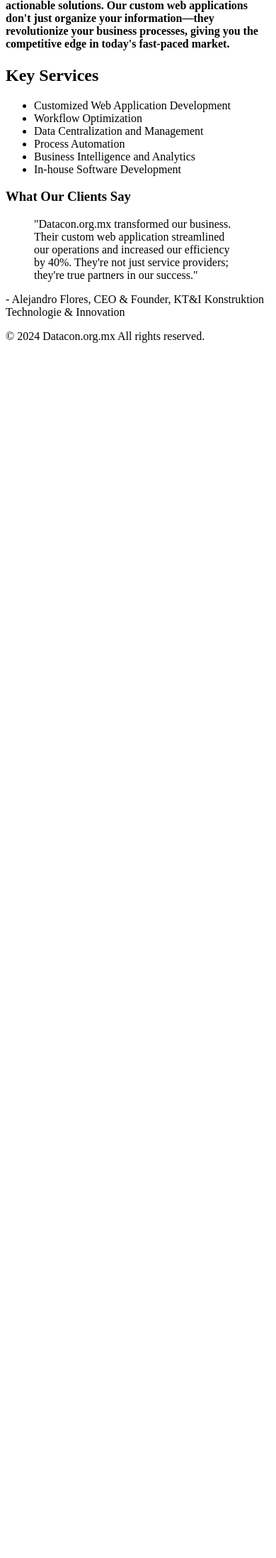
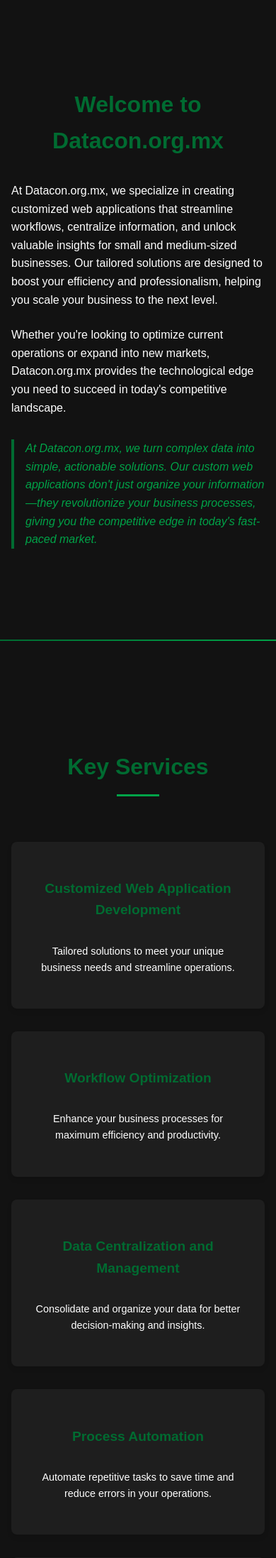
Before and after one commit to MagicKrazik/Datacon.org.mx-website, a Django app: page / in a window 390 px wide. Shown: the part 768-2963 px from the top of the page at 71% size. Before the commit the page ends 1251 px from the top, so only its background shows below. Run offline with Django 5.2, Linux system fonts and the light colour scheme.

Commit message:
Updated website format, django fully functional

```diff
--- /dev/null
+++ b/website/static/css/base.css
@@ -0,0 +1,222 @@
+/* Base styles */
+:root {
+    --main-color: #006B31;
+    --bg-color: #121212;
+    --text-color: #ffffff;
+    --secondary-color: #1e1e1e;
+    --accent-color: #00a348;
+}
+
+body {
+    font-family: 'Arial', sans-serif;
+    background-color: var(--bg-color);
+    color: var(--text-color);
+    margin: 0;
+    padding: 0;
+    line-height: 1.6;
+}
+
+/* Navbar styles */
+.navbar {
+    background: var(--secondary-color);
+    position: sticky;
+    top: 0;
+    z-index: 999;
+    width: 100%;
+}
+
+.navbar-container {
+    display: flex;
+    justify-content: space-between;
+    align-items: center;
+    padding: 0 20px;
+    max-width: 1300px;
+    margin: 0 auto;
+    height: 70px;
+}
+
+.navbar-logo {
+    color: var(--text-color);
+    text-decoration: none;
+    font-size: 1.7rem;
+}
+
+.navbar-logo .highlight {
+    color: var(--main-color);
+}
+
+.navbar-menu {
+    display: flex;
+    align-items: center;
+    list-style: none;
+    margin: 0;
+    padding: 0;
+}
+
+.navbar-link, .navbar-btn {
+    color: var(--text-color);
+    text-decoration: none;
+    padding: 0 15px;
+    height: 100%;
+    display: flex;
+    align-items: center;
+    transition: all 0.3s ease;
+    cursor: pointer;
+    border: none;
+    background: none;
+    font-size: 1rem;
+}
+
+.navbar-btn {
+    background: var(--main-color);
+    border-radius: 4px;
+    padding: 8px 15px;
+    margin-left: 15px;
+}
+
+.navbar-link:hover, .navbar-btn:hover {
+    color: var(--accent-color);
+}
+
+.navbar-dropdown {
+    position: relative;
+}
+
+.dropdown-menu {
+    display: none;
+    position: absolute;
+    top: 100%;
+    left: 0;
+    background-color: var(--secondary-color);
+    min-width: 160px;
+    box-shadow: 0px 8px 16px 0px rgba(0,0,0,0.2);
+    z-index: 1;
+}
+
+.dropdown-menu a {
+    color: var(--text-color);
+    padding: 12px 16px;
+    text-decoration: none;
+    display: block;
+}
+
+.dropdown-menu a:hover {
+    background-color: var(--main-color);
+}
+
+.navbar-toggle {
+    display: none;
+}
+
+/* Desktop styles */
+@media screen and (min-width: 961px) {
+    .navbar-dropdown:hover .dropdown-menu {
+        display: block;
+    }
+}
+
+/* Mobile styles */
+@media screen and (max-width: 960px) {
+    .navbar-container {
+        flex-wrap: wrap;
+        justify-content: center;
+        padding: 10px;
+    }
+
+    .navbar-logo {
+        flex-basis: 100%;
+        text-align: center;
+        margin-bottom: 10px;
+    }
+
+    .navbar-menu {
+        display: none;
+        flex-direction: column;
+        width: 100%;
+        background: var(--secondary-color);
+        position: absolute;
+        top: 90px;
+        left: 0;
+        padding: 20px 0;
+    }
+
+    .navbar-menu.active {
+        display: flex;
+    }
+
+    .navbar-link, .navbar-btn {
+        width: 100%;
+        padding: 15px;
+        justify-content: center;
+        text-align: center;
+    }
+
+    .navbar-btn {
+        margin: 15px 0;
+    }
+
+    .navbar-toggle {
+        display: flex;
+        flex-direction: column;
+        justify-content: space-around;
+        width: 30px;
+        height: 21px;
+        background: transparent;
+        border: none;
+        cursor: pointer;
+        padding: 0;
+        position: absolute;
+        right: 20px;
+        top: 25px;
+    }
+
+    .navbar-toggle .bar {
+        width: 30px;
+        height: 3px;
+        background: var(--text-color);
+        transition: all 0.3s linear;
+    }
+
+    .navbar-toggle.active .bar:nth-child(1) {
+        transform: rotate(-45deg) translate(-5px, 6px);
+    }
+
+    .navbar-toggle.active .bar:nth-child(2) {
+        opacity: 0;
+    }
+
+    .navbar-toggle.active .bar:nth-child(3) {
+        transform: rotate(45deg) translate(-5px, -6px);
+    }
+
+    .dropdown-menu {
+        position: static;
+        display: none;
+        width: 100%;
+        background-color: var(--bg-color);
+        box-shadow: none;
+    }
+
+    .navbar-dropdown.active .dropdown-menu {
+        display: block;
+    }
+
+    .navbar-dropdown > .navbar-link::after {
+        content: '\25BC';
+        font-size: 0.8em;
+        margin-left: 5px;
+    }
+
+    .navbar-dropdown.active > .navbar-link::after {
+        content: '\25B2';
+    }
+}
+
+/* Footer styles */
+footer {
+    background-color: var(--secondary-color);
+    color: var(--text-color);
+    text-align: center;
+    padding: 1rem;
+    margin-top: 2rem;
+}
--- /dev/null
+++ b/website/static/css/home.css
@@ -0,0 +1,328 @@
+/* Home page styles */
+:root {
+  --main-color: #006B31;
+  --bg-color: #121212;
+  --text-color: #ffffff;
+  --secondary-color: #1e1e1e;
+  --accent-color: #00a348;
+}
+
+.container-home {
+  max-width: 1200px;
+  margin: 0 auto;
+  padding: 2rem 1rem;
+}
+
+#showcase-home {
+  position: relative;
+  background-image: url('/static/images/test_9.jpg'); /* Replace with your actual image path */
+  background-size: cover;
+  background-position: center;
+  color: var(--text-color);
+  text-align: center;
+  padding: 8rem 1rem;
+  overflow: hidden;
+}
+
+.showcase-overlay {
+  position: absolute;
+  top: 0;
+  left: 0;
+  width: 100%;
+  height: 100%;
+  background-color: rgba(0, 0, 0, 0.5);
+  z-index: 1;
+}
+
+#showcase-home .container-home {
+  position: relative;
+  z-index: 2;
+}
+
+#showcase-home h1 {
+  font-size: 3rem;
+  margin-bottom: 1rem;
+  text-shadow: 2px 2px 4px rgba(0, 0, 0, 0.5);
+}
+
+#showcase-home h2 {
+  font-size: 1.8rem;
+  margin-bottom: 1.5rem;
+  font-weight: 300;
+}
+
+#showcase-home h3 {
+  font-size: 1.4rem;
+  margin-bottom: 2rem;
+  font-weight: 300;
+}
+
+.cta-button {
+  display: inline-block;
+  background-color: var(--main-color);
+  color: var(--text-color);
+  padding: 1rem 2rem;
+  text-decoration: none;
+  border-radius: 50px;
+  font-weight: bold;
+  transition: all 0.3s ease;
+  text-transform: uppercase;
+  letter-spacing: 1px;
+}
+
+.cta-button:hover {
+  background-color: var(--accent-color);
+  transform: translateY(-3px);
+  box-shadow: 0 4px 8px rgba(0, 0, 0, 0.2);
+}
+
+#main-home {
+  background-color: var(--bg-color);
+  padding: 4rem 0;
+}
+
+#main-home h2 {
+  color: var(--main-color);
+  margin-bottom: 2rem;
+  font-size: 2.5rem;
+  text-align: center;
+}
+
+#main-home p {
+  margin-bottom: 1.5rem;
+  font-size: 1.1rem;
+  line-height: 1.6;
+}
+
+#main-home blockquote {
+  font-style: italic;
+  border-left: 4px solid var(--main-color);
+  padding-left: 1rem;
+  margin: 2rem 0;
+  font-size: 1.2rem;
+  color: var(--accent-color);
+}
+
+/* Key Services Section */
+#key-services {
+  background-color: var(--bg-color);
+  padding: 6rem 0;
+  position: relative;
+}
+
+#key-services::before {
+  content: '';
+  position: absolute;
+  top: 0;
+  left: 0;
+  right: 0;
+  height: 2px;
+  background: linear-gradient(to right, var(--main-color), var(--accent-color));
+}
+
+#key-services h2 {
+  color: var(--main-color);
+  text-align: center;
+  margin-bottom: 3rem;
+  font-size: 2.5rem;
+  position: relative;
+  display: inline-block;
+  padding-bottom: 15px;
+}
+
+#key-services h2::after {
+  content: '';
+  position: absolute;
+  bottom: 0;
+  left: 50%;
+  transform: translateX(-50%);
+  width: 60px;
+  height: 3px;
+  background-color: var(--accent-color);
+}
+
+#key-services ul {
+  list-style-type: none;
+  padding: 0;
+  display: grid;
+  grid-template-columns: repeat(auto-fit, minmax(280px, 1fr));
+  gap: 2rem;
+}
+
+#key-services li {
+  background-color: var(--secondary-color);
+  padding: 2rem;
+  border-radius: 8px;
+  text-align: left;
+  transition: all 0.3s ease;
+  box-shadow: 0 4px 6px rgba(0, 0, 0, 0.1);
+  display: flex;
+  flex-direction: column;
+  justify-content: flex-start;
+  align-items: flex-start;
+}
+
+#key-services li h3 {
+  color: var(--main-color);
+  margin-bottom: 1rem;
+  font-size: 1.3rem;
+}
+
+#key-services li p {
+  color: var(--text-color);
+  font-size: 1rem;
+  line-height: 1.6;
+}
+
+#key-services li:hover {
+  transform: translateY(-5px);
+  box-shadow: 0 6px 12px rgba(0, 0, 0, 0.2);
+}
+
+/* Testimonial Section */
+#testimonial {
+  background-color: var(--secondary-color);
+  padding: 6rem 0;
+  position: relative;
+}
+
+#testimonial::before {
+  content: '';
+  position: absolute;
+  top: 0;
+  left: 0;
+  right: 0;
+  height: 2px;
+  background: linear-gradient(to right, var(--accent-color), var(--main-color));
+}
+
+#testimonial h2 {
+  color: var(--main-color);
+  text-align: center;
+  margin-bottom: 3rem;
+  font-size: 2.5rem;
+  position: relative;
+  display: inline-block;
+  padding-bottom: 15px;
+}
+
+#testimonial h2::after {
+  content: '';
+  position: absolute;
+  bottom: 0;
+  left: 50%;
+  transform: translateX(-50%);
+  width: 60px;
+  height: 3px;
+  background-color: var(--accent-color);
+}
+
+#testimonial blockquote {
+  font-style: italic;
+  font-size: 1.2rem;
+  text-align: center;
+  margin-bottom: 2rem;
+  position: relative;
+  padding: 2rem 3rem;
+  background-color: var(--bg-color);
+  border-radius: 8px;
+  box-shadow: 0 4px 6px rgba(0, 0, 0, 0.1);
+}
+
+#testimonial blockquote::before,
+#testimonial blockquote::after {
+  content: '"';
+  font-size: 4rem;
+  color: var(--main-color);
+  position: absolute;
+  opacity: 0.2;
+  line-height: 1;
+}
+
+#testimonial blockquote::before {
+  top: 10px;
+  left: 10px;
+}
+
+#testimonial blockquote::after {
+  bottom: -20px;
+  right: 10px;
+}
+
+.testimonial-content {
+  position: relative;
+  z-index: 1;
+}
+
+.testimonial-author {
+  text-align: right;
+  font-weight: bold;
+  color: var(--accent-color);
+  font-size: 1.1rem;
+  margin-top: 1rem;
+  padding-right: 2rem;
+}
+
+/* Mobile Styles */
+@media (max-width: 768px) {
+  #showcase-home {
+    padding: 6rem 1rem;
+  }
+
+  #showcase-home h1 {
+    font-size: 2.2rem;
+  }
+
+  #showcase-home h2 {
+    font-size: 1.4rem;
+  }
+
+  #showcase-home h3 {
+    font-size: 1.1rem;
+  }
+
+  .cta-button {
+    padding: 0.8rem 1.5rem;
+    font-size: 0.9rem;
+  }
+
+  #main-home h2,
+  #key-services h2,
+  #testimonial h2 {
+    font-size: 2rem;
+    text-align: center;
+    width: 100%;
+  }
+
+  #main-home p,
+  #main-home blockquote {
+    font-size: 1rem;
+  }
+
+  #key-services ul {
+    grid-template-columns: 1fr;
+  }
+
+  #key-services li {
+    text-align: center;
+    align-items: center;
+  }
+
+  #key-services li h3 {
+    font-size: 1.2rem;
+  }
+
+  #key-services li p {
+    font-size: 0.9rem;
+  }
+
+  #testimonial blockquote {
+    font-size: 1rem;
+    padding: 1.5rem 2rem;
+  }
+
+  .testimonial-author {
+    text-align: center;
+    padding-right: 0;
+  }
+}
--- a/website/templates/base.html
+++ b/website/templates/base.html
@@ -5,70 +5,99 @@
     <meta charset="UTF-8">
     <meta name="viewport" content="width=device-width, initial-scale=1.0">
     <title>{% block title %}Datacon.org.mx{% endblock %}</title>
-    <link rel="stylesheet" href="{% static 'css/style.css' %}">
-    <link rel="stylesheet" href="https://cdnjs.cloudflare.com/ajax/libs/font-awesome/5.15.3/css/all.min.css">
+    <link rel="stylesheet" href="{% static 'css/base.css' %}">
     {% block extra_css %}{% endblock %}
 </head>
 <body>
-    <header>
-        <nav class="navbar">
+    <header class="navbar">
         <div class="navbar-container">
-                <a href="{% url 'home' %}" class="navbar-logo">Datacon<span class="highlight">.org.mx</span></a>
-                <div class="navbar-toggle" id="mobile-menu">
+            <a href="{% url 'home' %}" class="navbar-logo">
+                Datacon<span class="highlight">.org.mx</span>
+            </a>
+
+            <button id="mobile-menu" class="navbar-toggle">
                 <span class="bar"></span>
                 <span class="bar"></span>
                 <span class="bar"></span>
+            </button>
+
+            <nav class="navbar-menu">
+                <a href="{% url 'home' %}" class="navbar-link">Home</a>
+                <a href="{% url 'services' %}" class="navbar-link">Services</a>
+                <a href="{% url 'our_process' %}" class="navbar-link">Our Process</a>
+                <div class="navbar-dropdown">
+                    <a href="#" class="navbar-link dropdown-toggle">More</a>
+                    <div class="dropdown-menu">
+                        <a href="{% url 'client_success_stories' %}">Success Stories</a>
+                        <a href="{% url 'about_us' %}">About Us</a>
+                        <a href="{% url 'faq' %}">FAQ</a>
+                        <a href="{% url 'insights' %}">Insights</a>
+                        <a href="{% url 'solution_comparison' %}">Solution Comparison</a>
                     </div>
-                <ul class="navbar-menu">
-                    <li><a href="{% url 'home' %}" class="navbar-link">Home</a></li>
-                    <li><a href="{% url 'services' %}" class="navbar-link">Services</a></li>
-                    <li><a href="{% url 'our_process' %}" class="navbar-link">Our Process</a></li>
-                    <li class="navbar-dropdown">
-                        <a href="#" class="navbar-link">More <span class="dropdown-arrow">▼</span></a>
-                        <ul class="dropdown-menu">
-                            <li><a href="{% url 'client_success_stories' %}">Success Stories</a></li>
-                            <li><a href="{% url 'about_us' %}">About Us</a></li>
-                            <li><a href="{% url 'faq' %}">FAQ</a></li>
-                            <li><a href="{% url 'insights' %}">Insights</a></li>
-                            <li><a href="{% url 'solution_comparison' %}">Solution Comparison</a></li>
-                        </ul>
-                    </li>
-                    <li><a href="{% url 'contact' %}" class="navbar-link">Contact</a></li>
-                    <li><a href="{% url 'request_quote' %}" class="navbar-btn">Request a Quote</a></li>
+                </div>
+                <a href="{% url 'contact' %}" class="navbar-link">Contact</a>
+                <a href="{% url 'request_quote' %}" class="navbar-btn">Request a Quote</a>
                 {% if user.is_authenticated %}
-                        <li><a href="{% url 'contact_submissions' %}" class="navbar-link">Contact Submissions</a></li>
-                        <li><a href="{% url 'quote_requests' %}" class="navbar-link">Quote Requests</a></li>
-                        <li>
-                            <form method="post" action="{% url 'logout' %}" style="display: inline;">
+                    <a href="{% url 'contact_submissions' %}" class="navbar-link">Contact Submissions</a>
+                    <a href="{% url 'quote_requests' %}" class="navbar-link">Quote Requests</a>
+                    <a href="#" class="navbar-link" id="logout-link">Log out</a>
+                    <form id="logout-form" method="post" action="{% url 'logout' %}" style="display: none;">
                         {% csrf_token %}
-                                <button type="submit" class="navbar-link login-logout" style="background: none; border: none; cursor: pointer;">Log out</button>
                     </form>
-                        </li>
                 {% else %}
-                        <li><a href="{% url 'login' %}" class="navbar-link login-logout">Log in</a></li>
+                    <a href="{% url 'login' %}" class="navbar-link login-logout">Log in</a>
                 {% endif %}
-                </ul>
+            </nav>
         </div>
-        </nav>
     </header>
 
-    <main>
+    <main role="main">
         {% if messages %}
             <div class="messages">
                 {% for message in messages %}
-            <div{% if message.tags %} class="{{ message.tags }}"{% endif %}>{{ message }}</div>
+                    <div class="{{ message.tags }}">{{ message }}</div>
                 {% endfor %}
             </div>
         {% endif %}
 
-        {% block content %}
-        <!-- Content for each page will go here -->
-        {% endblock %}
+        {% block content %}{% endblock %}
     </main>
 
     <footer>
-        <p>&copy; 2024 Datacon.org.mx All rights reserved.</p>
+        © 2024 Datacon.org.mx All rights reserved.
     </footer>
+
+    <script>
+    document.addEventListener('DOMContentLoaded', function() {
+        const mobileMenu = document.getElementById('mobile-menu');
+        const navbarMenu = document.querySelector('.navbar-menu');
+        const dropdowns = document.querySelectorAll('.navbar-dropdown');
+        const logoutLink = document.getElementById('logout-link');
+        const logoutForm = document.getElementById('logout-form');
+
+        mobileMenu.addEventListener('click', function() {
+            this.classList.toggle('active');
+            navbarMenu.classList.toggle('active');
+        });
+
+        dropdowns.forEach(dropdown => {
+            const dropdownToggle = dropdown.querySelector('.dropdown-toggle');
+            dropdownToggle.addEventListener('click', function(e) {
+                e.preventDefault();
+                if (window.innerWidth <= 960) {
+                    dropdown.classList.toggle('active');
+                }
+            });
+        });
+
+        if (logoutLink && logoutForm) {
+            logoutLink.addEventListener('click', function(e) {
+                e.preventDefault();
+                logoutForm.submit();
+            });
+        }
+    });
+    </script>
 
     {% block extra_js %}{% endblock %}
 </body>
--- a/website/templates/home.html
+++ b/website/templates/home.html
@@ -3,48 +3,92 @@
 
 {% block title %}Datacon.org.mx - Data-Driven Business Transformation{% endblock %}
 
+{% block extra_css %}
+<link rel="stylesheet" href="{% static 'css/home.css' %}">
+{% endblock %}
+
 {% block content %}
-    <section id="showcase-home">
+<section id="showcase-home" class="section">
+    <div class="showcase-overlay"></div>
     <div class="container-home">
         <h1>Data-Driven Business Transformation</h1>
-            <p>Unlock valuable insights and streamline your workflows with our customized web applications.</p>
+        <h2>Unlock valuable insights and streamline your workflows</h2>
         <h3>Automate Today, Dominate Tomorrow</h3>
         <a href="{% url 'request_quote' %}" class="cta-button">Start Your Free Consultation</a>
     </div>
 </section>
 
+<section id="main-home" class="section">
     <div class="container-home">
-        <section id="main-home">
         <h2>Welcome to Datacon.org.mx</h2>
         <p>At Datacon.org.mx, we specialize in creating customized web applications that streamline workflows, centralize information, and unlock valuable insights for small and medium-sized businesses. Our tailored solutions are designed to boost your efficiency and professionalism, helping you scale your business to the next level.</p>
         <p>Whether you're looking to optimize current operations or expand into new markets, Datacon.org.mx provides the technological edge you need to succeed in today's competitive landscape.</p>
-            <h4>At Datacon.org.mx, we turn complex data into simple, actionable solutions. Our custom web applications don't just organize your information—they revolutionize your business processes, giving you the competitive edge in today's fast-paced market.</h4>
+        <blockquote>
+            At Datacon.org.mx, we turn complex data into simple, actionable solutions. Our custom web applications don't just organize your information—they revolutionize your business processes, giving you the competitive edge in today's fast-paced market.
+        </blockquote>
+    </div>
 </section>
-    </div>
 
-    <section id="key-services">
+<section id="key-services" class="section">
     <div class="container-home">
         <h2>Key Services</h2>
-            <ul class="services-list-home">
-                <li>Customized Web Application Development</li>
-                <li>Workflow Optimization</li>
-                <li>Data Centralization and Management</li>
-                <li>Process Automation</li>
-                <li>Business Intelligence and Analytics</li>
-                <li>In-house Software Development</li>
+        <ul>
+            <li>
+                <h3>Customized Web Application Development</h3>
+                <p>Tailored solutions to meet your unique business needs and streamline operations.</p>
+            </li>
+            <li>
+                <h3>Workflow Optimization</h3>
+                <p>Enhance your business processes for maximum efficiency and productivity.</p>
+            </li>
+            <li>
+                <h3>Data Centralization and Management</h3>
+                <p>Consolidate and organize your data for better decision-making and insights.</p>
+            </li>
+            <li>
+                <h3>Process Automation</h3>
+                <p>Automate repetitive tasks to save time and reduce errors in your operations.</p>
+            </li>
+            <li>
+                <h3>Business Intelligence and Analytics</h3>
+                <p>Gain valuable insights from your data to drive strategic business decisions.</p>
+            </li>
+            <li>
+                <h3>In-house Software Development</h3>
+                <p>Custom software solutions developed to address your specific business challenges.</p>
+            </li>
         </ul>
     </div>
 </section>
 
+<section id="testimonial" class="section">
     <div class="container-home">
-        <aside id="testimonial-home">
-            <h3>What Our Clients Say</h3>
-            <blockquote>"Datacon.org.mx transformed our business. Their custom web application streamlined our operations and increased our efficiency by 40%. They're not just service providers; they're true partners in our success."</blockquote>
-            <p>- Alejandro Flores, CEO & Founder, KT&I Konstruktion Technologie & Innovation</p>
-        </aside>
+        <h2>What Our Clients Say</h2>
+        <blockquote>
+            <div class="testimonial-content">
+                "Datacon.org.mx transformed our business. Their custom web application streamlined our operations and increased our efficiency by 40%. They're not just service providers; they're true partners in our success."
             </div>
+        </blockquote>
+        <p class="testimonial-author">- Alejandro Flores, CEO & Founder, KT&I Konstruktion Technologie & Innovation</p>
+    </div>
+</section>
 {% endblock %}
 
 {% block extra_js %}
-    <!-- Add any page-specific JavaScript here if needed -->
+<script>
+document.addEventListener('DOMContentLoaded', function() {
+    const showcaseOverlay = document.querySelector('.showcase-overlay');
+    let opacity = 0.5; // Initial opacity
+
+    window.addEventListener('scroll', function() {
+        const scrollPosition = window.scrollY;
+        const maxScroll = 300; // Adjust this value to control the scroll range for opacity change
+
+        if (scrollPosition <= maxScroll) {
+            opacity = 0.5 + (scrollPosition / maxScroll) * 0.3; // Adjust the 0.3 to control the maximum additional opacity
+            showcaseOverlay.style.backgroundColor = `rgba(0, 0, 0, ${opacity})`;
+        }
+    });
+});
+</script>
 {% endblock %}
```
Also changed, not shown: 2 other files. Lines whose indentation alone changed are shown as unchanged.
